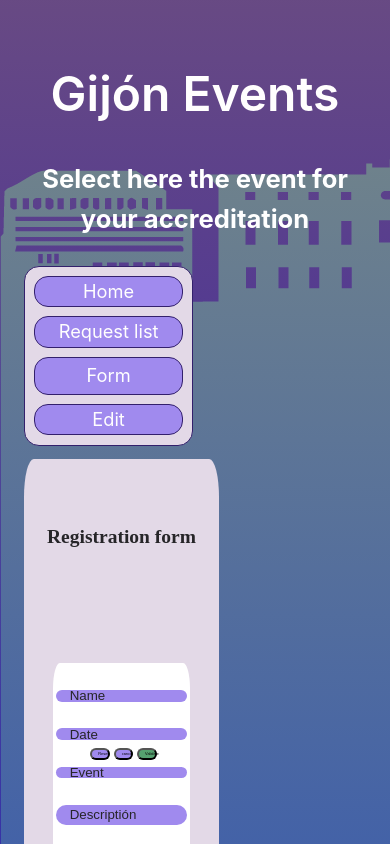
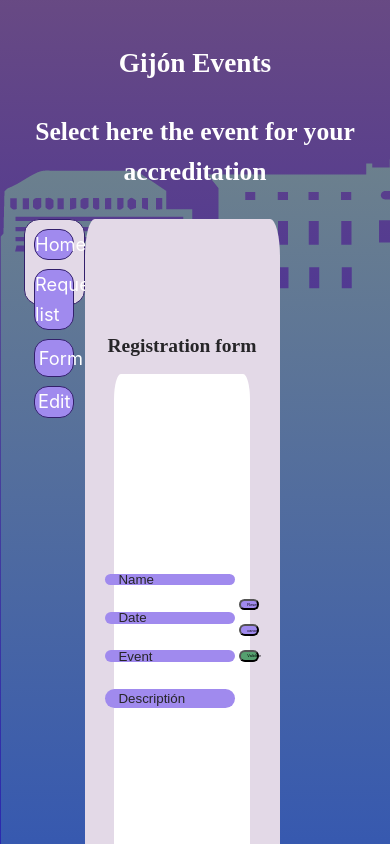
Before and after one commit to JehiselRuth/Support-App-F5, a Vue app in the folder src/main/frontend/: page /form in a window 390 px wide. Shown: the top 844 px of the page. Built offline with nearby package versions, Linux system fonts and the light colour scheme; a web font is replaced by a local one.

Commit message:
littles changes

```diff
--- a/src/main/frontend/src/App.vue
+++ b/src/main/frontend/src/App.vue
@@ -31,8 +31,8 @@ import HeaderForAll from './components/HeaderForAll.vue'
 
 //este es contenedor del nav
 nav {
-  width: 11em;
-  height: 100%;
+  width: 15vw;
+  height: 10vh;
   margin-bottom: 4%;
   background-color: rgba(227, 217, 231);
   border-bottom: 1px solid;
@@ -70,7 +70,7 @@ nav a {
 @media (min-width: 1440px) {
 
   nav  {
-    // margin-left: -54%;
+    margin-left: -54%;
   }
 }
 
--- a/src/main/frontend/src/components/EditRequest.vue
+++ b/src/main/frontend/src/components/EditRequest.vue
@@ -87,7 +87,7 @@
     justify-content: space-between;
     justify-content: space-around;
     bottom: 80px;
-    position: absolute;
+    position: relative;
 
 #cancel{
     border-radius: 10vw;
--- a/src/main/frontend/src/components/HeaderForAll.vue
+++ b/src/main/frontend/src/components/HeaderForAll.vue
@@ -19,18 +19,23 @@ defineProps({
 </template>
 
 <style lang="scss" scoped>
+@font-face{
+    font-family: Title;
+    src:url(../assets/Expletus_Sans.zip)
+}
 
-//Titulo de la pagina
 h1 {
+  font-family: Title;
   display: flex;
   justify-content: center;
   align-items: center;
   font-weight:600;
-  font-size: 3rem;
+  font-size: 7vw;
   margin-bottom: 5%;
 }
-//Texto inicial de la pagina
+
 h3 {
+  font-family: Title;
   font-size: 1.6rem;
   text-align: center;
   color: #ffffff;
--- a/src/main/frontend/src/components/RegistrationForm.vue
+++ b/src/main/frontend/src/components/RegistrationForm.vue
@@ -36,6 +36,7 @@
     flex-direction: column;
     justify-content: space-around;
     align-items: center;
+    justify-content: center;
 
  h1{
     color: #262528;
@@ -51,6 +52,7 @@
     border-radius: 5%;
     display: flex;
     justify-content: center;
+    align-items: center;
 
 #inputs{
     display: flex;
@@ -86,10 +88,11 @@
 }
 
 #buttons{
+align-items: baseline;
 justify-content: space-between;
 justify-content: space-around;
-bottom: 80px;
-position: absolute;
+align-content: inherit;
+
 
 
 
--- a/src/main/frontend/src/components/RequestList.vue
+++ b/src/main/frontend/src/components/RequestList.vue
@@ -69,9 +69,14 @@ h1{
     justify-content: center;
     border-color: #000;
     flex-direction: column;
+    top: -40px;
+    position: relative;
+    margin: 0%;
 
 
 th{
+    justify-content: flex-start;
+    justify-content: center;
     font-family: Title;
     color: #fff;
     font-size: 1.5vw;
--- a/src/main/frontend/src/views/HomeView.vue
+++ b/src/main/frontend/src/views/HomeView.vue
@@ -11,6 +11,11 @@ import  EventsItems from '../components/Events/EventsItems.vue'
 </template>
 
 <style lang="scss" scoped>
+
+.EventsItems{
+ display: flex;
+ justify-content: center;
+}
 
 @media (min-width: 1024px)
 
```
